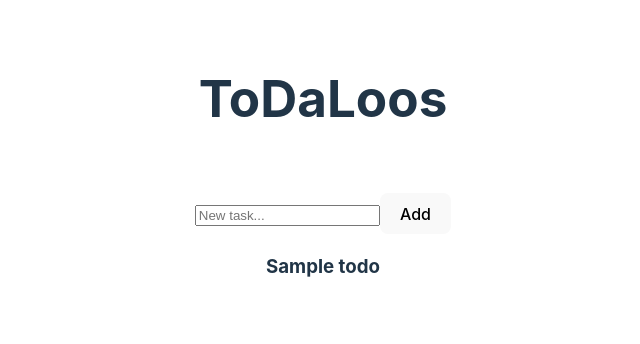
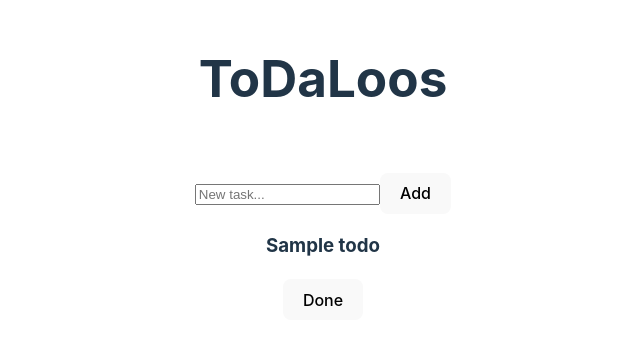
Before and after one commit to whippet-code/todaloos, a React (Vite) app: page / in a window 1280 px wide. Shown: the part 216-560 px from the top of the page, without its empty margins (317-957 px from the left). Built offline with nearby package versions, Linux system fonts and the light colour scheme.

Commit message:
delete from store on click

```diff
--- a/src/App.jsx
+++ b/src/App.jsx
@@ -24,7 +24,7 @@ function App() {
       <h1>ToDaLoos</h1>
       <div className="holder">
         <NewTodo todos={todos} updateTodos={setTodos} />
-        {todos.map(todo => <Todo key={todo.id} task={todo.task} />)}
+        {todos.map(todo => <Todo key={todo.id} todo={todo} />)}
       </div>
 
     </>
--- a/src/components/Todo.jsx
+++ b/src/components/Todo.jsx
@@ -2,9 +2,25 @@
 // props todo id & task
 // has a completed button which will remove the todo from file and screen
 
-function Todo({ task }) {
+import { getTodos, setTodos } from './setAndGet'
+
+function Todo(props) {
+
+  const deleteTodo = () => {
+    // get from storage, filter out this todo via id and save new todos array
+    const todos = getTodos()
+    const newTodos = todos.filter(todo => {
+      if(todo.id !== props.todo.id) {
+        return todo
+      }
+    })
+    setTodos(newTodos)
+  }
   return(
-    <h3>{task}</h3>
+    <div className="todo">
+      <h3>{props.todo.task}</h3>
+      <button type="button" onClick={deleteTodo}>Done</button>
+    </div>
   )
 }
 
```
